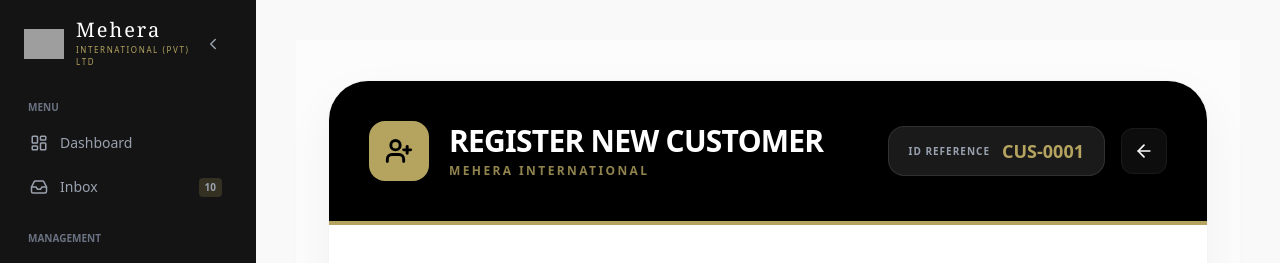
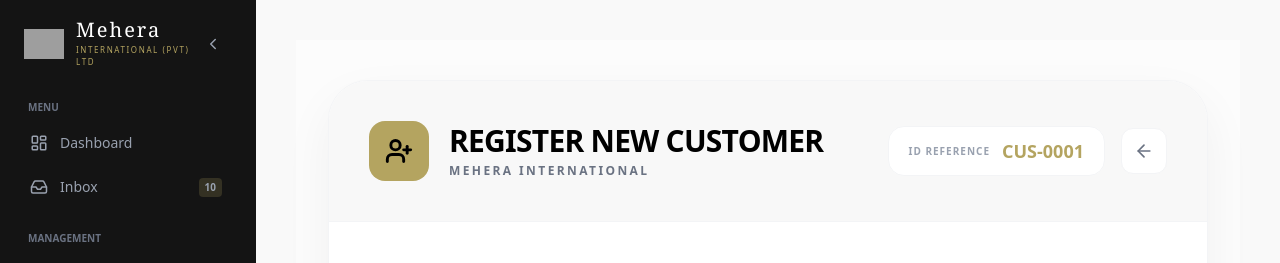
Before and after one commit to Hasalapera/SMS-Mehera, a React app in the folder frontend/: page /add-customer in a window 1280 px wide. Shown: the top 263 px of the page. Built offline with nearby package versions, Linux system fonts and the light colour scheme; no server answers; sample sign-in values are in the browser's storage; grey boxes are pictures that could not be loaded; the HTML template or start-up script is replaced by a standard one.

Commit message:
refactor styling in customer management components for improved UI consistency

```diff
--- a/frontend/src/pages/management/customer/Addcustomer.jsx
+++ b/frontend/src/pages/management/customer/Addcustomer.jsx
@@ -92,23 +92,23 @@ const AddCustomer = () => {
         <div className="bg-white rounded-[2.5rem] shadow-[0_20px_50px_rgba(0,0,0,0.05)] border border-gray-100 overflow-hidden">
 
           {/* Header */}
-          <div className="bg-black p-8 md:p-10 flex flex-col md:flex-row items-center justify-between gap-6 border-b-4 border-[#b4a460]">
+          <div className="bg-[#f8f8f8] p-8 md:p-10 flex flex-col md:flex-row items-center justify-between gap-6 border-b border-gray-100">
             <div className="flex items-center gap-5">
               <div className="p-4 bg-[#b4a460] rounded-2xl text-black">
                 <UserPlus size={28} strokeWidth={2.5} />
               </div>
               <div>
-                <h1 className="text-2xl md:text-3xl font-black text-white tracking-tight uppercase">Register New Customer</h1>
-                <p className="text-[#b4a460] text-xs font-bold uppercase tracking-[0.2em] mt-1 opacity-80">Mehera International</p>
+                <h1 className="text-2xl md:text-3xl font-black text-black tracking-tight uppercase">Register New Customer</h1>
+                <p className="text-gray-500 text-xs font-bold uppercase tracking-[0.2em] mt-1">Mehera International</p>
               </div>
             </div>
 
             <div className="flex items-center gap-4">
-               <div className="bg-white/10 backdrop-blur-md px-5 py-2.5 rounded-2xl border border-white/10 flex items-center gap-3">
+               <div className="bg-white px-5 py-2.5 rounded-2xl border border-gray-100 flex items-center gap-3">
                   <span className="text-[10px] font-black text-gray-400 uppercase tracking-widest">ID Reference</span>
                   <span className="text-lg font-black text-[#b4a460]">{nextCustomerId}</span>
                </div>
-               <button onClick={() => navigate('/home')} className="p-3 bg-white/5 hover:bg-white/10 text-white rounded-xl transition-all border border-white/5">
+               <button onClick={() => navigate('/home')} className="p-3 bg-white hover:bg-gray-50 text-gray-500 hover:text-black rounded-xl transition-all border border-gray-100">
                 <ArrowLeft size={20} />
               </button>
             </div>
--- a/frontend/src/pages/management/customer/CustomerDetail.jsx
+++ b/frontend/src/pages/management/customer/CustomerDetail.jsx
@@ -184,7 +184,7 @@ export default function CustomerDetail() {
 
    return (
     <div className="w-full min-h-screen bg-[#fcfcfc] animate-in fade-in duration-500">
-      <div className="bg-black px-8 py-7 flex flex-col md:flex-row items-center justify-between gap-5 border-b-4 border-[#b4a460]">
+      <div className="bg-[#f8f8f8] px-8 py-7 flex flex-col md:flex-row items-center justify-between gap-5 border-b border-gray-100">
         <div className="flex items-center gap-5">
           <div className="p-3 bg-[#b4a460] rounded-2xl text-black">
             <Building2 size={26} strokeWidth={2.5} />
@@ -193,18 +193,18 @@ export default function CustomerDetail() {
             <p className="text-[10px] font-bold text-gray-500 uppercase tracking-widest mb-0.5">
               Customers <span className="text-[#b4a460]">/ {customerName}</span>
             </p>
-            <h1 className="text-2xl font-black text-white uppercase tracking-tight">Customer Detail</h1>
+            <h1 className="text-2xl font-black text-black uppercase tracking-tight">Customer Detail</h1>
           </div>
         </div>
 
         <div className="flex items-center gap-4">
-          <div className="bg-white/10 backdrop-blur-md px-5 py-2.5 rounded-2xl border border-white/10 flex items-center gap-3">
+          <div className="bg-white px-5 py-2.5 rounded-2xl border border-gray-100 flex items-center gap-3">
             <span className="text-[10px] font-black text-gray-400 uppercase tracking-widest">ID</span>
             <span className="text-lg font-black text-[#b4a460]">{customerId}</span>
           </div>
           <button
             onClick={() => navigate('/customers')}
-            className="p-3 bg-white/5 hover:bg-white/10 text-white rounded-xl transition-all border border-white/10"
+            className="p-3 bg-white hover:bg-gray-50 text-gray-500 hover:text-black rounded-xl transition-all border border-gray-100"
           >
             <ArrowLeft size={20} />
           </button>
--- a/frontend/src/pages/management/customer/ViewCustomer.jsx
+++ b/frontend/src/pages/management/customer/ViewCustomer.jsx
@@ -72,16 +72,16 @@ export default function ViewCustomer() {
             <Toaster position="top-right" />
 
       {/* Top Header Bar */}
-        <div className="bg-black px-8 py-7 flex flex-col md:flex-row items-center justify-between gap-5 border-b-4 border-[#b4a460]">
+        <div className="bg-[#f8f8f8] px-8 py-7 flex flex-col md:flex-row items-center justify-between gap-5 border-b border-gray-100">
             <div className="flex items-center gap-5">
                 <div className="p-3 bg-[#b4a460] rounded-2xl text-black">
                     <Users size={26} strokeWidth={2.5} />
                 </div>
                 <div>
-                    <h1 className="text-2xl font-black text-white uppercase tracking-tight">
+                    <h1 className="text-2xl font-black text-black uppercase tracking-tight">
                     Customer Directory
                     </h1>
-                    <p className="text-[#b4a460] text-[10px] font-bold uppercase tracking-[0.2em] mt-0.5 opacity-80">
+                    <p className="text-gray-500 text-[10px] font-bold uppercase tracking-[0.2em] mt-0.5">
                     Mehera International
                     </p>
                 </div>
@@ -90,7 +90,7 @@ export default function ViewCustomer() {
             {/* Stats + Add button */}
             <div className="flex items-center gap-4">
                 {/* Total count badge */}
-                <div className="bg-white/10 backdrop-blur-md px-5 py-2.5 rounded-2xl border border-white/10 flex items-center gap-3">
+                <div className="bg-white px-5 py-2.5 rounded-2xl border border-gray-100 flex items-center gap-3">
                     <span className="text-[10px] font-black text-gray-400 uppercase tracking-widest">
                     Total
                     </span>
@@ -101,7 +101,7 @@ export default function ViewCustomer() {
 
                 <button
                     onClick={fetchCustomers}
-                    className="p-3 bg-white/5 hover:bg-white/10 text-white rounded-xl transition-all border border-white/5"
+                    className="p-3 bg-white hover:bg-gray-50 text-gray-500 hover:text-black rounded-xl transition-all border border-gray-100"
                     title="Refresh customers"
                 >
                     <RefreshCw size={16} className={loading ? 'animate-spin' : ''} />
```
